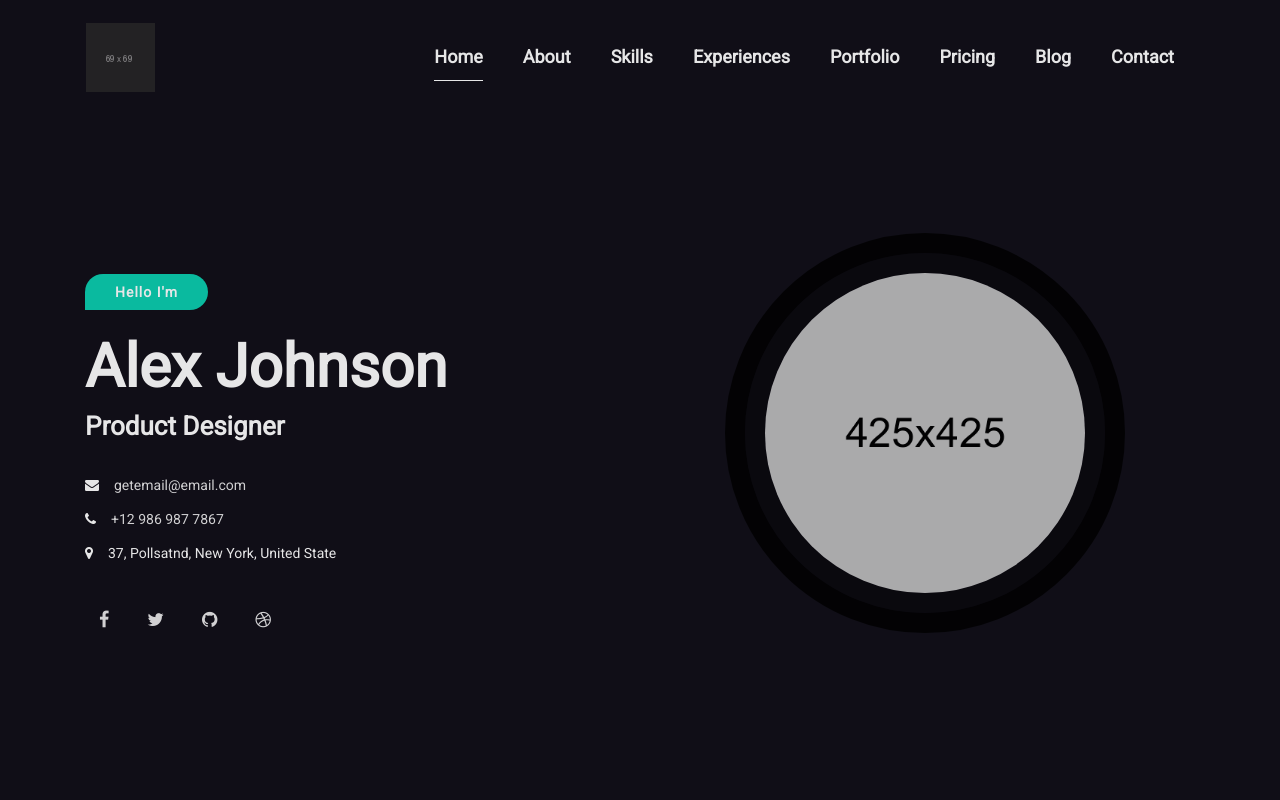
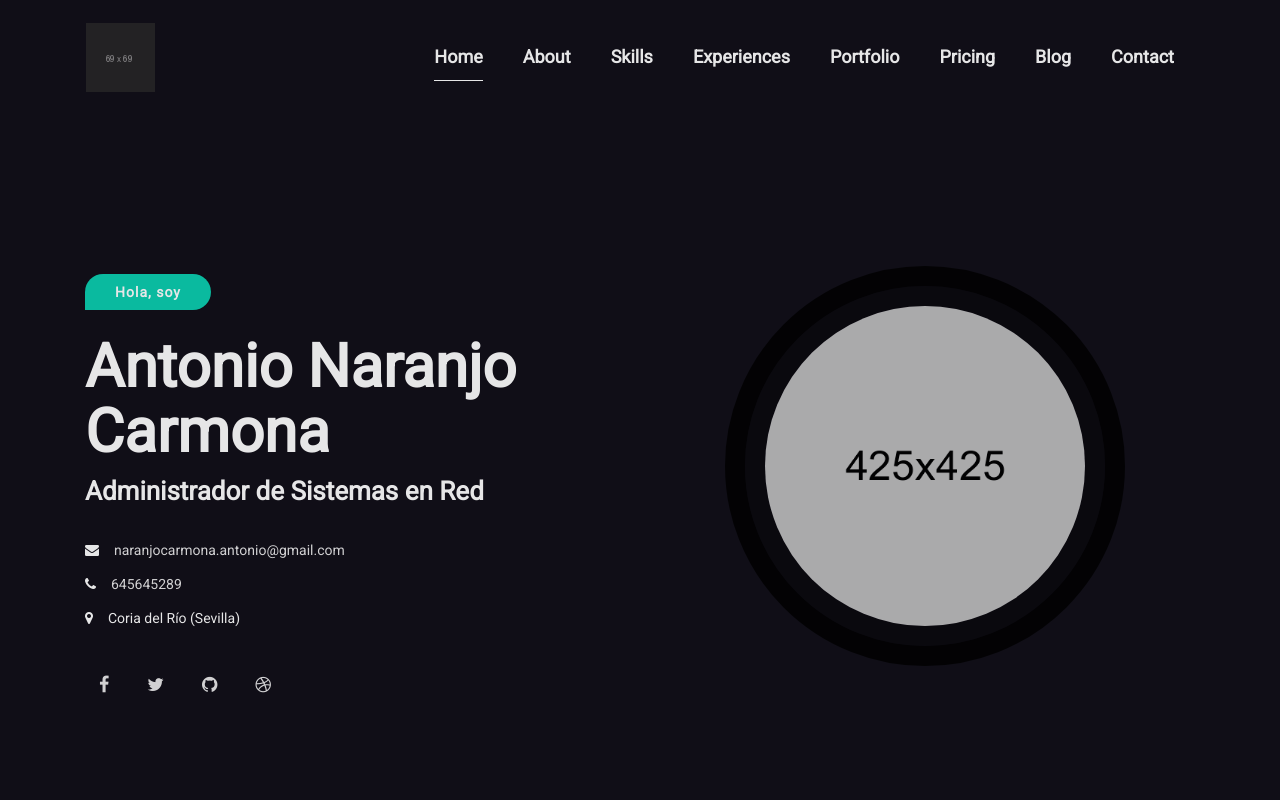
Before and after one commit to naranjocarmona/naranjocarmona.github.io, a plain HTML site: page index.html in a window 1280 px wide. Shown: the top 800 px of the page. Drawn offline with Linux system fonts and the light colour scheme; some packages are replaced by stand-ins of ours.

Commit message:
nombre y datos basicos

```diff
--- a/index.html
+++ b/index.html
@@ -1,13 +1,13 @@
 <!doctype html>
 <html lang="en">
     <head>
-        <title> Maha - Personal CV/Resume Template | Home 1 </title>
+        <title>Antonio Naranjo Carmona</title>
         <!-- Required meta tags -->
         <meta charset="utf-8">
         <meta http-equiv="X-UA-Compatible" content="IE=edge">
-        <meta name="description" content="Maha Personal cv/resume template for professional and personal website." />
-        <meta name="keywords" content="creative, cv, designer,  online cv, online resume, powerful portfolio, professional, professional resume, responsive, resume, vcard " />
-        <meta name="developer" content="Md. Siful Islam">
+        <meta name="description" content="Página personal de Antonio Naranjo Carmona" />
+        <meta name="keywords" content="cv, curriculum, administrador" />
+        <meta name="developer" content="Antonio Naranjo Carmona">
         <meta name="viewport" content="width=device-width, initial-scale=1, shrink-to-fit=no">
 
         <!-- FAV AND ICONS   -->
@@ -115,16 +115,16 @@
                         <div class="col-sm-6">
                             <div class="mh-header-info">
                                 <div class="mh-promo wow fadeInUp" data-wow-duration="0.8s" data-wow-delay="0.1s">
-                                    <span>Hello I'm</span>
+                                    <span>Hola, soy</span>
                                 </div>
 
-                                <h2 class="wow fadeInUp" data-wow-duration="0.8s" data-wow-delay="0.2s">Alex Johnson</h2>
-                                <h4 class="wow fadeInUp" data-wow-duration="0.8s" data-wow-delay="0.3s">Product Designer</h4>
+                                <h2 class="wow fadeInUp" data-wow-duration="0.8s" data-wow-delay="0.2s">Antonio Naranjo Carmona</h2>
+                                <h4 class="wow fadeInUp" data-wow-duration="0.8s" data-wow-delay="0.3s">Administrador de Sistemas en Red</h4>
 
                                 <ul>
-                                    <li class="wow fadeInUp" data-wow-duration="0.8s" data-wow-delay="0.4s"><i class="fa fa-envelope"></i><a href="mailto:">getemail@email.com</a></li>
-                                    <li class="wow fadeInUp" data-wow-duration="0.8s" data-wow-delay="0.5s"><i class="fa fa-phone"></i><a href="callto:">+12 986 987 7867</a></li>
-                                    <li class="wow fadeInUp" data-wow-duration="0.8s" data-wow-delay="0.6s"><i class="fa fa-map-marker"></i><address>37, Pollsatnd, New York, United State</address></li>
+                                    <li class="wow fadeInUp" data-wow-duration="0.8s" data-wow-delay="0.4s"><i class="fa fa-envelope"></i><a href="mailto:">naranjocarmona.antonio@gmail.com</a></li>
+                                    <li class="wow fadeInUp" data-wow-duration="0.8s" data-wow-delay="0.5s"><i class="fa fa-phone"></i><a href="callto:">645645289</a></li>
+                                    <li class="wow fadeInUp" data-wow-duration="0.8s" data-wow-delay="0.6s"><i class="fa fa-map-marker"></i><address>Coria del Río (Sevilla)</address></li>
                                 </ul>
 
                                 <ul class="social-icon wow fadeInUp" data-wow-duration="0.8s" data-wow-delay="0.7s">
```
